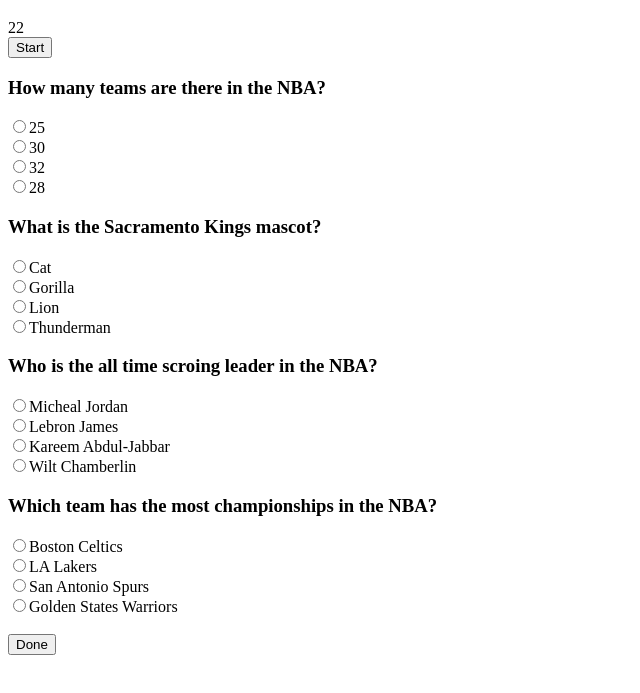
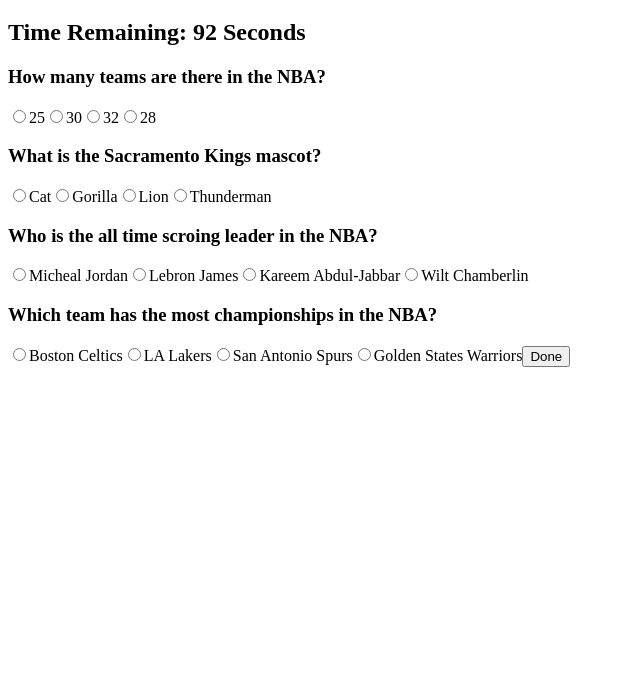
Before and after one commit to parytly/trivia-questionaire, a plain HTML site: page index.html in a window 1280 px wide. Both pictures are taken after a click on the button "Start". Shown: the part 61-754 px from the top of the page, without its empty margins (0-640 px from the left). Drawn offline with nearby package versions, Linux system fonts and the light colour scheme.

Commit message:
changed the layout, worked on js

```diff
--- a/assets/main.js
+++ b/assets/main.js
@@ -1,24 +1,24 @@
-var quizCard = $(".quiz-container")
+var quizCard = $(".quiz-area")
 
-var quiz = [
+var questions = [
     {
         question: "How many teams are there in the NBA?",
-        answer: ["25", "30", "32", "28"],
+        answers: ["25", "30", "32", "28"],
         correct: "30",
     },
     {
         question: "What is the Sacramento Kings mascot?",
-        answer: ["Cat", "Gorilla", "Lion", "Thunderman"],
+        answers: ["Cat", "Gorilla", "Lion", "Thunderman"],
         correct: "Lion",
     },
     {
         question: "Who is the all time scroing leader in the NBA?",
-        answer: ["Micheal Jordan", "Lebron James", "Kareem Abdul-Jabbar", "Wilt Chamberlin"],
+        answers: ["Micheal Jordan", "Lebron James", "Kareem Abdul-Jabbar", "Wilt Chamberlin"],
         correct: "Kareem Abdul-Jabbar",
     },
     {
         question: "Which team has the most championships in the NBA?",
-        answer: ["Boston Celtics", "LA Lakers", "San Antonio Spurs", "Golden States Warriors"],
+        answers: ["Boston Celtics", "LA Lakers", "San Antonio Spurs", "Golden States Warriors"],
         correct: "Boston Celtics",
     },
 ]
@@ -26,62 +26,84 @@ var quiz = [
 
 var intervalId;
 
-var correct = 0;
-var incorrect = 0;
-var timer = 30;
-// TIMER
-function start() {
-    clearInterval(intervalId);
-    intervalId = setInterval(decrement, 1000);
-}
-function decrement() {
-    timer--;
-    $('.timer').text(timer)
-    if (timer === 0) {
-        stop();
+
+// // TIMER
+// function start() {
+//     clearInterval(intervalId);
+//     intervalId = setInterval(decrement, 1000);
+// }
+// function decrement() {
+//     timer--;
+//     $('.timer').text(timer)
+//     if (timer === 0) {
+//         stop();
+//     }
+// }
+// decrement();
+// function stop() {
+//     clearInterval(intervalId);
+// };
+// start()
+
+
+$('#start').on('click', function () {
+    game.start();
+});
+// holds the set interval
+var timer;
+// creates the game
+var game = {
+    correct: 0,
+    incorrect: 0,
+    counter: 120,
+    countdown: function () {
+        game.counter--;
+        // appends the counter onto the html
+        // created a counter to the DOM
+        $("#counter").html(game.counter);
+        // ends the game if time is up
+        if (game.counter === 0) {
+            console.log("Times Up!!!");
+            game.done();
+        }
+    }, // function to start the game
+    start: function () {
+        // creating a timer
+        timer = setInterval(game.countdown, 100);
+        // creates the timer to the DOM, & setting id(counter)
+        $("#sub-wrapper").prepend("<h2>Time Remaining: <span id='counter'> 120 </span> Seconds </h2>")
+        $('#start').remove();
+        for (var q = 0; q < questions.length; q++) {
+            $('#sub-wrapper').append("<h3>" + questions[q].question + "</h3>");
+            for (var a = 0; a < questions[q].answers.length; a++) {
+                $("#sub-wrapper").append("<input type ='radio' name ='question-" + q + "' value = '" + questions[q].answers[a] + "'>" + questions[q].answers[a]);
+            }
+        }
+        $("#sub-wrapper").append("<button id = 'done'> Done </button>");
+    }, // done function to check each value of the checked input
+    done: function () {
+        var inputs = $("#sub-wrapper").children("input:checked");
+        // loops through the inputs to check each checked value
+        for (var i = 0; i < inputs.length; i++) {
+            if ($(inputs[i]).val() === questions[i].correct) {
+                game.correct++;
+            } else {
+                game.incorrect++;
+            }
+        }
+        this.result();
+    },
+    result: function () {
+        clearInterval(timer);
+        // removes the h2 timer in the html
+        $("#sub-wrapper h2").remove();
+        // appends the result to the DOM
+        $("#sub-wrapper").html("<h3> All Done!!!</h3>");
+        $("#sub-wrapper").append("<h3> Correct Answers: " + this.correct + "</h3>")
+        $("#sub-wrapper").append("<h3> Incorrect Answers: " + this.incorrect + "</h3>")
     }
-}
-decrement();
-function stop() {
-    clearInterval(intervalId);
 };
-start()
-
-// APPENDS THE QUIZ
-function startGame() {
-    // LOOPS THROUGH QUESTIONS
-    for (var q = 0; q < quiz.length; q++) {
-        console.log(quiz[q].question)
-        quizCard.append("<h3>" + quiz[q].question + "</h3>");
-        for (var a = 0; a < quiz[q].answer.length; a++) {
-            quizCard.append("<input type='radio' name='question-" + a + "' value='" + quiz[q].answer[a] + "''>" + quiz[q].answer[a] + "<br>");
-        }
-    }
-}
-startGame();
-
-function done() {
-    $('input').on("click", function(){
-        var inputs = quizCard.children("input:checked");
-    for (var i = 0; i < inputs.length; i++) {
-      if ($(inputs[i]).val() === quiz[i].correct) {
-        console.log($(inputs[i]).val())
-        correct++;
-        console.log(correct)
-      } else {
-        incorrect++;
-        console.log(incorrect)
-      }
-    }
-    })
-
-}
-done()
-// $("input").on("click", function (event){
-//     var checker = document.getElementsByName("quiz-");
-//     for (i = 0; i < checker.length; i++){
-//         if(checker[i].checked){
-//             console.log(checker[i].value)
-//         }
-//     }
-// })
+// clicks on done button to finish the game
+$(document).on('click', "#done", function () {
+    game.done();
+});
--- a/index.html
+++ b/index.html
@@ -11,12 +11,13 @@
 </head>
 
 <body>
-    <h1>Trivia Questionaire</h1>
-    <div class="timer"></div>
-    <button class="start"> Start</button>
-    <div class="quiz-container"> </div> <br>
-    <button class="done"> Done</button>
-    <div class= "selected"></div>
+    <div id='wrapper'>
+        <h1>Trivia Questionaire</h1>
+        <div id='sub-wrapper'>
+            <button id="start"> Start</button>
+        </div>
+    </div>
+
 
     <script type="text/javascript" src="assets/main.js"></script>
 </body>
```
